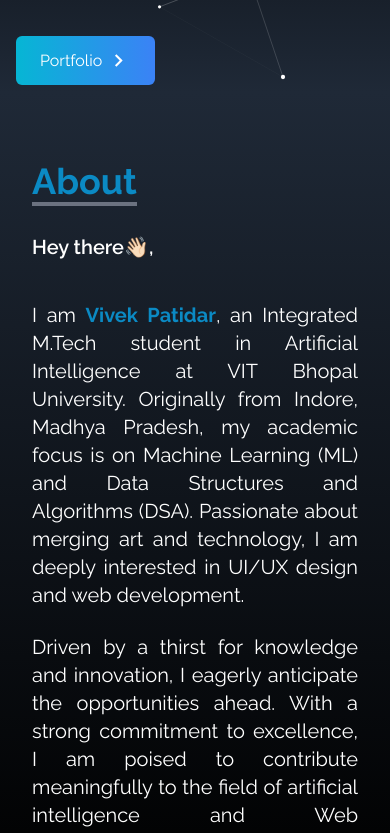
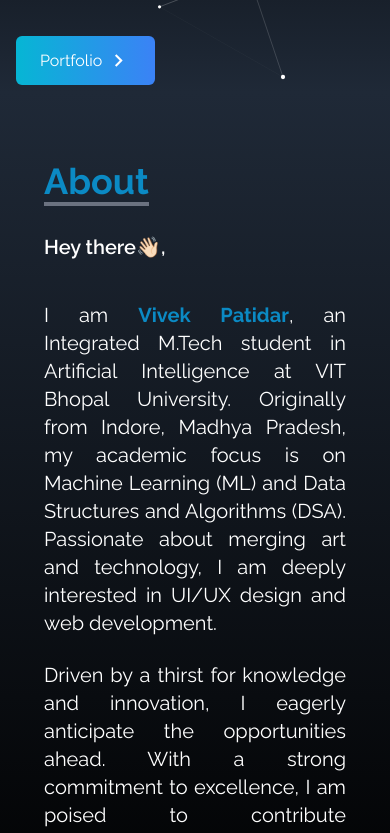
Before and after one commit to vivekpatidar549/Personal-Portfolio, a React (Create React App) app: page / in a window 390 px wide. Shown: the part 760-1593 px from the top of the page. Built offline with nearby package versions, Linux system fonts and the light colour scheme.

Commit message:
about page responsiveness

```diff
--- a/src/components/About.jsx
+++ b/src/components/About.jsx
@@ -4,15 +4,15 @@ import ParticlesComponent from '../config/particles';
 import '../index.css'
 const About = () => {
   return (
-    <div name="about" className="w-full h-vh min-h-[750px] bg-gradient-to-b from-gray-800 to-black  text-white flex items-center justify-center pt-9 ">
+    <div name="about" className="w-vw h-vh min-h-[750px] bg-gradient-to-b from-gray-800 to-black  text-white flex items-center justify-center pt-9 ">
       <div  id="particles">
         <ParticlesComponent />
       </div>
-      <div className=" max-w-screen-lg  mx-auto flex flex-col gap-8 md:flex-row items-center justify-center z-10 ">
+      <div className=" w-vw  lg:max-w-[87%]  mx-auto flex flex-col md:flex-row items-center justify-around  z-10 gap-11 ">
         <div className="flex justify-center hidden items-center mx-auto  min-w-[350px] md:w-auto md:block">
           <img className="max-h-[500px] mx-auto z-50" src={aboutImage2} alt="imagee"></img>
         </div>
-        <div className="max-w-screen-lg p-8 mx-auto flex flex-col justify-center w-full h-full ">
+        <div className="p-8 mx-auto flex flex-col justify-center  h-full px-11 ">
           <div className="pb-8">
             <p className="text-4xl font-bold inline border-b-4 text-[#0B8AC4] border-gray-500">
               About
@@ -20,11 +20,11 @@ const About = () => {
           </div>
           <p className=" font-semibold text-xl">Hey there👋🏻, </p>
 
-          <p className="text-xl mt-10 text-justify">
-          I am <span className="text-[#0B8AC4] font-bold">Vivek Patidar</span>, an Integrated M.Tech student in Artificial Intelligence at VIT Bhopal University. Originally from Indore, Madhya Pradesh, my academic focus is on Machine Learning (ML) and Data Structures and Algorithms (DSA). Passionate about merging art and technology, I am deeply interested in UI/UX design and web development.
+          <p className="text-xl mt-10 text-justify ">
+          I am <span className="text-[#0B8AC4] font-bold ">Vivek Patidar</span>, an Integrated M.Tech student in Artificial Intelligence at VIT Bhopal University. Originally from Indore, Madhya Pradesh, my academic focus is on Machine Learning (ML) and Data Structures and Algorithms (DSA). Passionate about merging art and technology, I am deeply interested in UI/UX design and web development.
           </p>
 
-          <br />
+          <br/>
 
           <p className="text-xl text-justify">
           Driven by a thirst for knowledge and innovation, I eagerly anticipate the opportunities ahead. With a strong commitment to excellence, I am poised to contribute meaningfully to the field of artificial intelligence and Web Development.
```
Also changed, not shown: src/index.css (line endings or trailing spaces).
